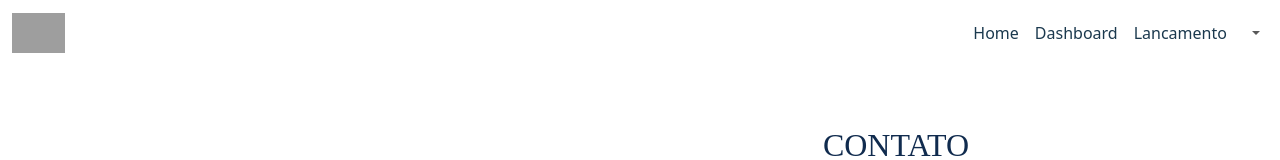
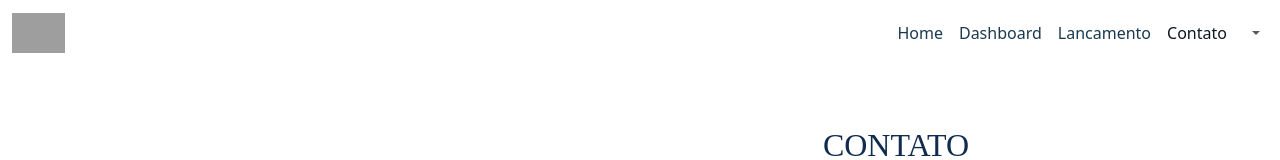
Before and after one commit to Acaua-Rangel/Projeto-Final, an Angular app in the folder web/: page /contato in a window 1280 px wide. Shown: the top 160 px of the page. Built offline with nearby package versions, Linux system fonts and the light colour scheme; grey boxes are pictures that could not be loaded; a web font is replaced by a local one.

Commit message:
Add contact

```diff
--- a/web/src/app/components/header/header.component.html
+++ b/web/src/app/components/header/header.component.html
@@ -21,7 +21,10 @@
             <a class="nav-link" [routerLink]="['/dashboard']" routerLinkActive="active" [routerLinkActiveOptions]="{exact: true}">Dashboard</a>
           </li>
           <li class="nav-item">
-            <a class="nav-link" [routerLink]="['/lancamento-page']" routerLinkActive="active" [routerLinkActiveOptions]="{exact: true}">Lancamento</a>
+            <a class="nav-link" [routerLink]="['/lancamento']" routerLinkActive="active" [routerLinkActiveOptions]="{exact: true}">Lancamento</a>
+          </li>
+          <li class="nav-item">
+            <a class="nav-link" [routerLink]="['/contato']" routerLinkActive="active" [routerLinkActiveOptions]="{exact: true}">Contato</a>
           </li>
           <li class="nav-item dropdown m-0" ngbDropdown>
             <div class="nav-link dropdown-toggle user-content" id="navbarDropdown" role="button" ngbDropdownToggle style="margin-bottom: 0px;">
```
